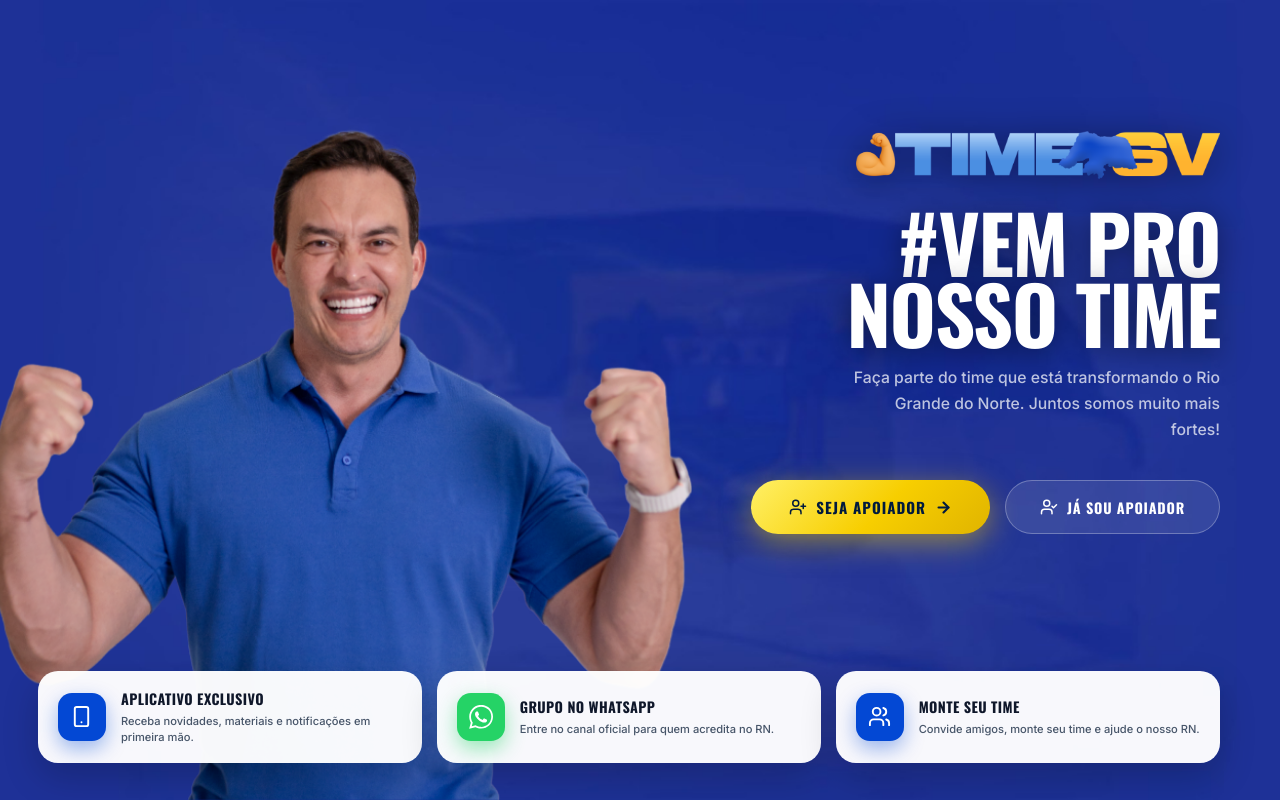
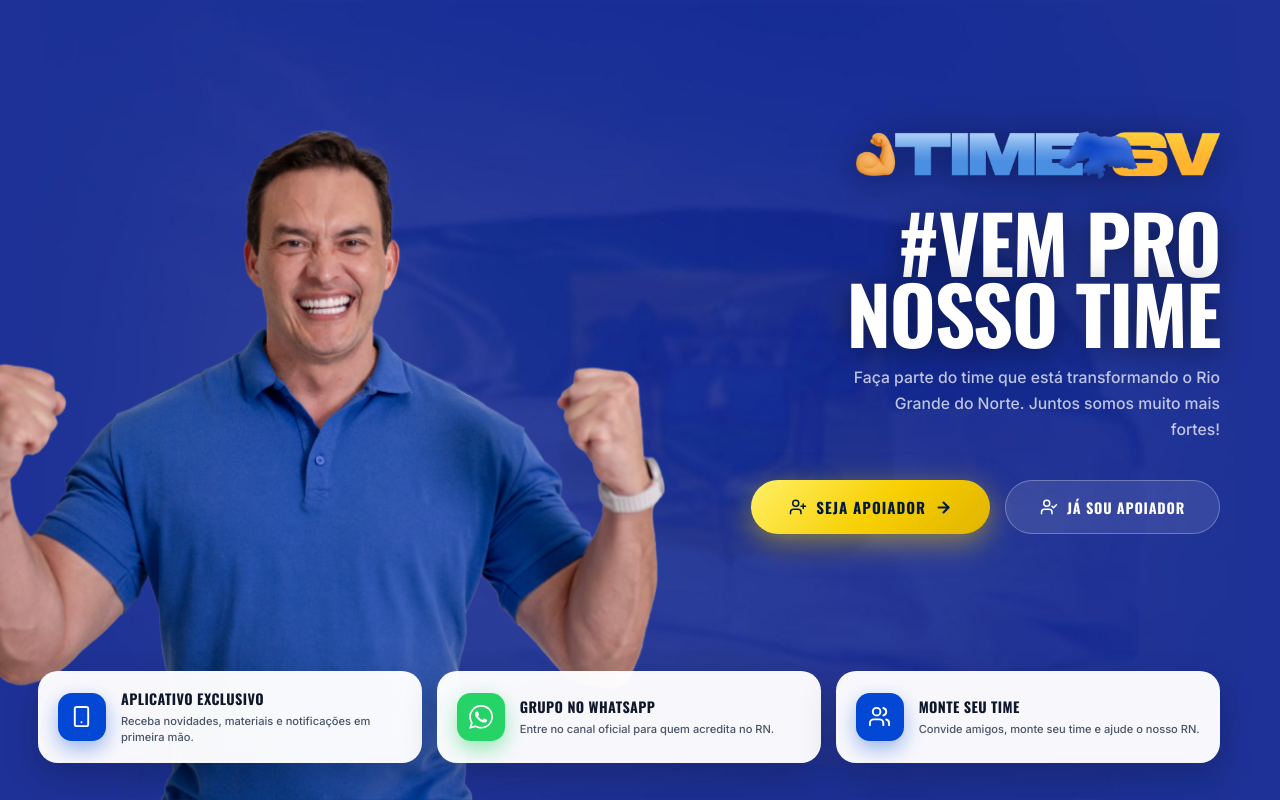
Before and after one commit to ReneBM/Apoiadores, a React (Vite) app in the folder frontend/: page /lp in a window 1280 px wide. Built offline with nearby package versions, Linux system fonts and the light colour scheme; no server answers; a web font is replaced by a local one.

Commit message:
style: LP - move foto do senador so mais um pouco para o canto esquerdo (marginLeft -2.8rem)

```diff
--- a/frontend/src/pages/LandingPage.jsx
+++ b/frontend/src/pages/LandingPage.jsx
@@ -268,7 +268,7 @@ export default function LandingPage() {
           alignItems: 'flex-end',
           justifyContent: 'flex-start',
           paddingLeft: '0',
-          marginLeft: '-1rem',
+          marginLeft: '-2.8rem',
           overflow: 'visible',
           opacity: 0,
           animation: 'lpFadeInLeft 1.15s cubic-bezier(0.22,1,0.36,1) 0.15s forwards',
```
